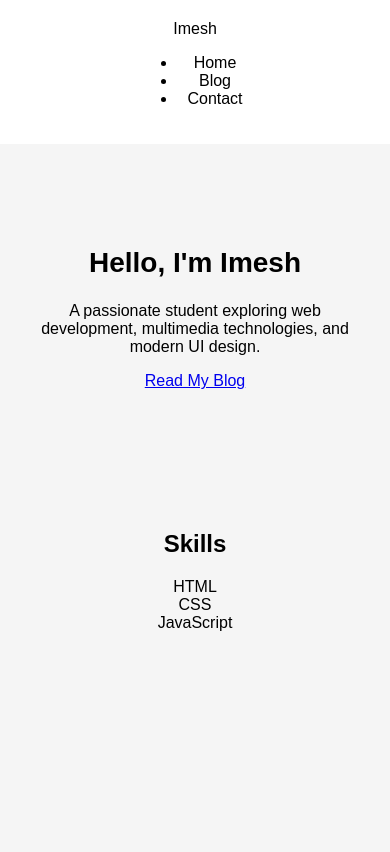
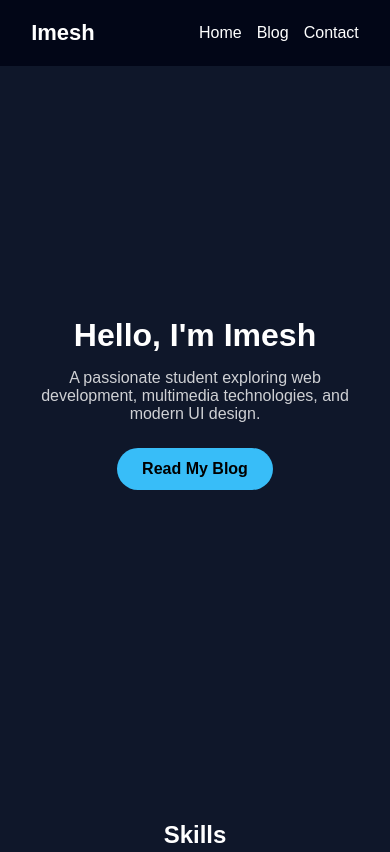
Before and after one commit to Imeshthiwanka/portfolio, a plain HTML site: page index.html in a window 390 px wide. Shown: the top 852 px of the page. Drawn offline with Linux system fonts and the light colour scheme.

Commit message:
Update style.css

```diff
--- a/style.css
+++ b/style.css
@@ -1,110 +1,166 @@
+*{
+margin:0;
+padding:0;
+box-sizing:border-box;
+font-family:Arial, sans-serif;
+}
+
 body{
-font-family: Arial, sans-serif;
-margin:0;
-background:#f5f5f5;
-text-align:center;
+background:#0f172a;
+color:white;
 }
 
 /* Navigation */
 
-nav{
+.navbar{
+
 display:flex;
 justify-content:space-between;
 align-items:center;
-padding:20px;
-background:white;
+
+padding:20px 8%;
+
+background:#020617;
+
+position:sticky;
+top:0;
 }
 
-nav a{
-margin:10px;
-text-decoration:none;
-color:black;
+.logo{
+font-size:22px;
+font-weight:bold;
 }
 
-/* Hero */
+.nav-menu{
+
+list-style:none;
+display:flex;
+gap:30px;
+}
+
+.nav-menu a{
+
+text-decoration:none;
+color:white;
+
+transition:0.3s;
+}
+
+.nav-menu a:hover{
+
+color:#38bdf8;
+}
+
+/* Hero Section */
 
 .hero{
-padding:80px 20px;
+
+height:80vh;
+
+display:flex;
+flex-direction:column;
+justify-content:center;
+align-items:center;
+
+text-align:center;
+
+padding:20px;
 }
 
 .hero h1{
-font-size:40px;
+
+font-size:50px;
+margin-bottom:15px;
+}
+
+.hero p{
+
+max-width:500px;
+opacity:0.8;
+}
+
+/* Button */
+
+.btn{
+
+display:inline-block;
+margin-top:25px;
+
+padding:12px 25px;
+
+background:#38bdf8;
+
+border-radius:30px;
+
+color:black;
+
+text-decoration:none;
+
+font-weight:bold;
+
+transition:0.3s;
+}
+
+.btn:hover{
+
+transform:scale(1.05);
 }
 
 /* Skills */
 
 .skills{
-padding:40px;
+
+padding:80px 10%;
+text-align:center;
 }
 
-.skill-box{
+.skills h2{
+
+margin-bottom:30px;
+}
+
+.skills-container{
+
 display:flex;
 justify-content:center;
-gap:20px;
+
+gap:25px;
+
 flex-wrap:wrap;
 }
 
-.card{
-background:white;
+.skill{
+
+background:#1e293b;
+
 padding:20px 40px;
-border-radius:8px;
-box-shadow:0 4px 10px rgba(0,0,0,0.1);
+
+border-radius:10px;
+
+transition:0.3s;
 }
 
-/* Blog */
+.skill:hover{
 
-.blog{
-padding:60px;
+transform:translateY(-5px);
+
+background:#334155;
 }
 
-.blog-btn{
-display:inline-block;
-margin-top:20px;
-padding:12px 25px;
-background:black;
-color:white;
-text-decoration:none;
-border-radius:5px;
+/* Responsive */
+
+@media(max-width:768px){
+
+.hero h1{
+
+font-size:32px;
+
 }
 
-/* Contact */
+.nav-menu{
 
-.contact{
-padding:60px;
-}
+gap:15px;
 
-form{
-display:flex;
-flex-direction:column;
-align-items:center;
-gap:15px;
-}
-
-input, textarea{
-width:300px;
-padding:10px;
-}
-
-button{
-padding:12px 25px;
-background:black;
-color:white;
-border:none;
-cursor:pointer;
-}
-
-@media (max-width:768px){
-
-nav{
-flex-direction:column;
-}
-
-.hero h1{
-font-size:28px;
-}
-
-input, textarea{
-width:90%;
 }
 
 }
```
